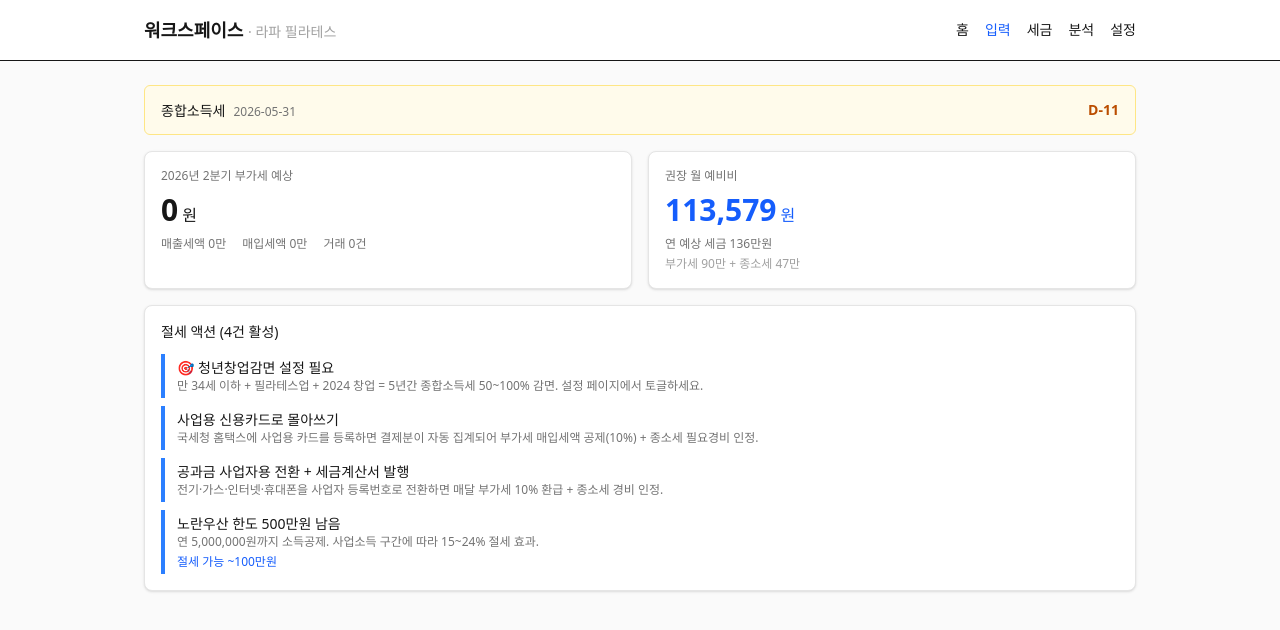
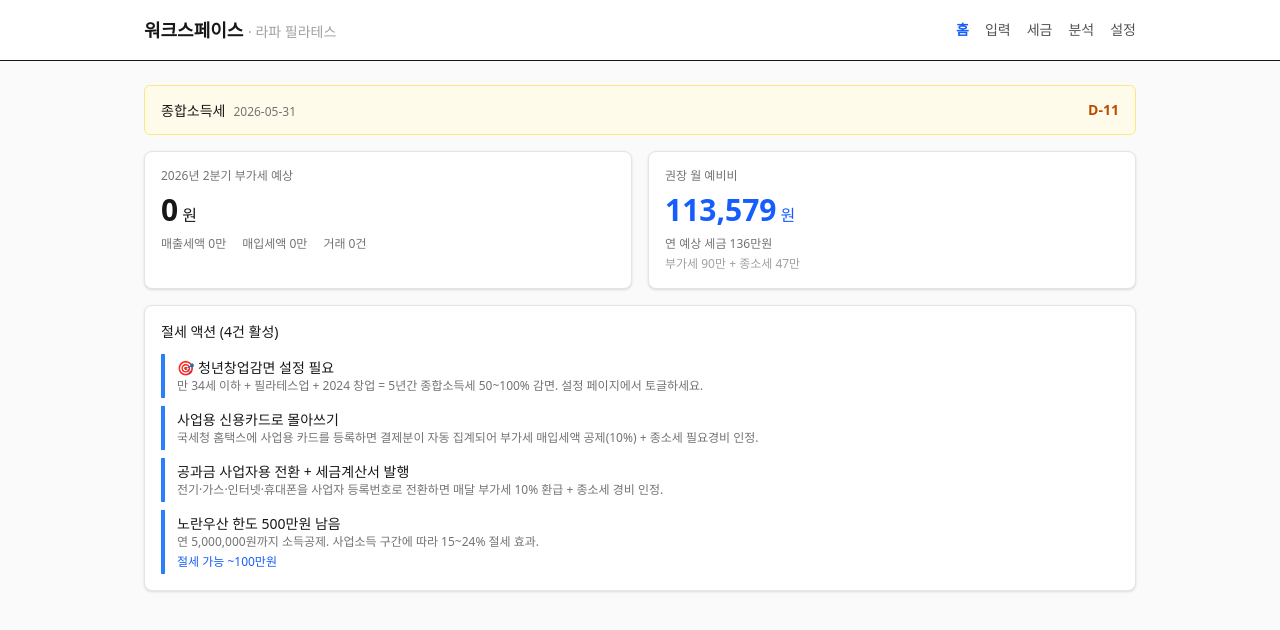
Before and after one commit to hook-lee/os-for-small-business, a Next.js app: page / in a window 1280 px wide. Shown: the top 630 px of the page. Built offline with nearby package versions, Linux system fonts and the light colour scheme; no server answers.

Commit message:
fix(ui): active nav highlight via usePathname; show actual save error message

```diff
--- a/src/app/layout.tsx
+++ b/src/app/layout.tsx
@@ -1,5 +1,6 @@
 import type { Metadata } from 'next'
 import './globals.css'
+import { Nav } from '@/components/Nav'
 
 export const metadata: Metadata = {
   title: '워크스페이스 — 라파 필라테스',
@@ -13,13 +14,7 @@ export default function RootLayout({ children }: { children: React.ReactNode })
         <header className="border-b bg-white">
           <div className="mx-auto max-w-5xl px-4 py-4 flex items-center justify-between">
             <h1 className="text-lg font-semibold">워크스페이스 <span className="text-neutral-400 text-sm font-normal">· 라파 필라테스</span></h1>
-            <nav className="flex gap-4 text-sm">
-              <a href="/" className="hover:underline">홈</a>
-              <a href="/add" className="hover:underline font-medium text-blue-600">입력</a>
-              <a href="/tax" className="hover:underline">세금</a>
-              <a href="/analytics" className="hover:underline">분석</a>
-              <a href="/settings" className="hover:underline">설정</a>
-            </nav>
+            <Nav />
           </div>
         </header>
         <main className="mx-auto max-w-5xl px-4 py-6">{children}</main>
--- a/src/app/settings/SettingsForm.tsx
+++ b/src/app/settings/SettingsForm.tsx
@@ -6,20 +6,29 @@ import type { UserProfile } from '@/lib/profile/settings'
 export function SettingsForm({ initial }: { initial: UserProfile }) {
   const [profile, setProfile] = useState<UserProfile>(initial)
   const [status, setStatus] = useState<'idle' | 'saving' | 'saved' | 'error'>('idle')
+  const [errorMsg, setErrorMsg] = useState<string>('')
 
   async function handleSubmit(e: FormEvent) {
     e.preventDefault()
     setStatus('saving')
+    setErrorMsg('')
     try {
       const res = await fetch('/api/profile', {
         method: 'POST',
         headers: { 'Content-Type': 'application/json' },
         body: JSON.stringify(profile),
       })
-      if (!res.ok) throw new Error('save failed')
+      const body = await res.json().catch(() => ({}))
+      if (!res.ok) {
+        const msg = (body && typeof body === 'object' && 'error' in body)
+          ? String(body.error)
+          : `HTTP ${res.status}`
+        throw new Error(msg)
+      }
       setStatus('saved')
       setTimeout(() => setStatus('idle'), 2000)
-    } catch {
+    } catch (err) {
+      setErrorMsg(err instanceof Error ? err.message : '알 수 없는 오류')
       setStatus('error')
     }
   }
@@ -106,7 +115,11 @@ export function SettingsForm({ initial }: { initial: UserProfile }) {
       >
         {status === 'saving' ? '저장 중...' : status === 'saved' ? '저장됨' : '저장'}
       </button>
-      {status === 'error' && <div className="text-red-600 text-sm">저장 실패</div>}
+      {status === 'error' && (
+        <div className="text-red-600 text-sm whitespace-pre-wrap">
+          저장 실패: {errorMsg}
+        </div>
+      )}
     </form>
   )
 }
--- /dev/null
+++ b/src/components/Nav.tsx
@@ -0,0 +1,36 @@
+'use client'
+
+import { usePathname } from 'next/navigation'
+
+const ITEMS: Array<{ href: string; label: string }> = [
+  { href: '/', label: '홈' },
+  { href: '/add', label: '입력' },
+  { href: '/tax', label: '세금' },
+  { href: '/analytics', label: '분석' },
+  { href: '/settings', label: '설정' },
+]
+
+export function Nav() {
+  const pathname = usePathname()
+  return (
+    <nav className="flex gap-4 text-sm">
+      {ITEMS.map(({ href, label }) => {
+        const active = pathname === href
+        return (
+          <a
+            key={href}
+            href={href}
+            className={
+              active
+                ? 'text-blue-600 font-semibold'
+                : 'text-neutral-600 hover:text-neutral-900 hover:underline'
+            }
+            aria-current={active ? 'page' : undefined}
+          >
+            {label}
+          </a>
+        )
+      })}
+    </nav>
+  )
+}
```
